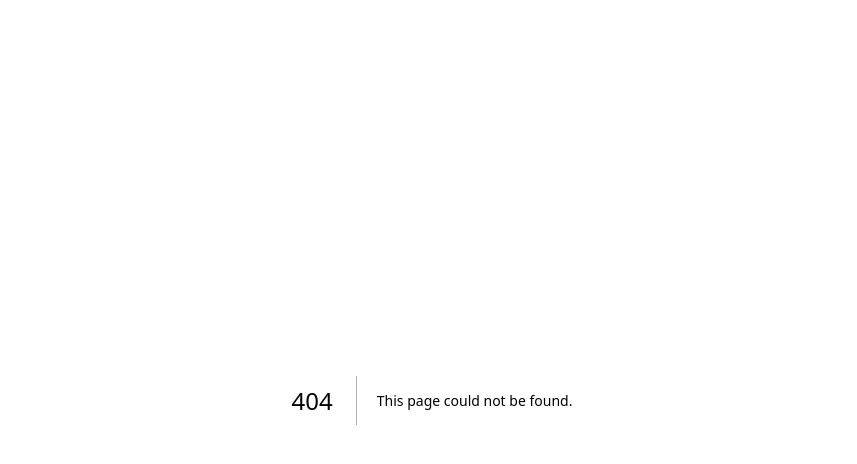
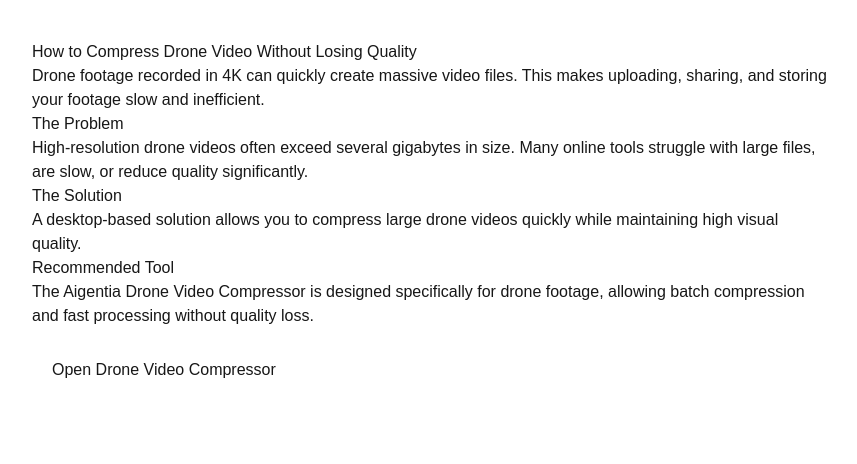
Before and after one commit to DRycroft/aigentia-seo, a Next.js app: page /compress-drone-video in a window 1280 px wide. Before the commit this address had no page. Shown: the top 464 px of the page, without its empty margins (208-1065 px from the left). Built offline with nearby package versions, Linux system fonts and the light colour scheme.

Commit message:
Add compress drone video page

```diff
--- /dev/null
+++ b/app/compress-drone-video/page.tsx
@@ -0,0 +1,38 @@
+export default function Page() {
+  return (
+    <main style={{ maxWidth: "800px", margin: "40px auto", fontFamily: "Arial" }}>
+
+      <h1>How to Compress Drone Video Without Losing Quality</h1>
+
+      <p>
+        Drone footage recorded in 4K can quickly create massive video files. This makes uploading,
+        sharing, and storing your footage slow and inefficient.
+      </p>
+
+      <h2>The Problem</h2>
+      <p>
+        High-resolution drone videos often exceed several gigabytes in size. Many online tools
+        struggle with large files, are slow, or reduce quality significantly.
+      </p>
+
+      <h2>The Solution</h2>
+      <p>
+        A desktop-based solution allows you to compress large drone videos quickly while maintaining
+        high visual quality.
+      </p>
+
+      <h2>Recommended Tool</h2>
+      <p>
+        The Aigentia Drone Video Compressor is designed specifically for drone footage, allowing
+        batch compression and fast processing without quality loss.
+      </p>
+
+      <a href="/products/drone-video-compressor">
+        <button style={{ padding: "10px 20px", marginTop: "20px" }}>
+          Open Drone Video Compressor
+        </button>
+      </a>
+
+    </main>
+  );
+}
```
